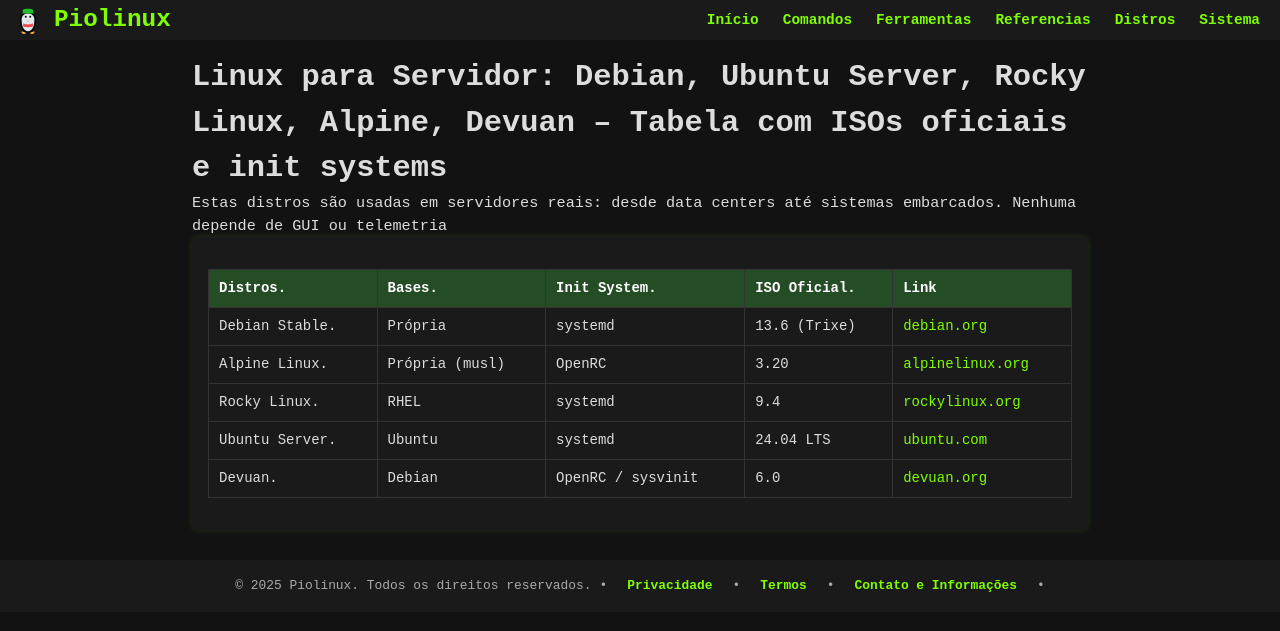
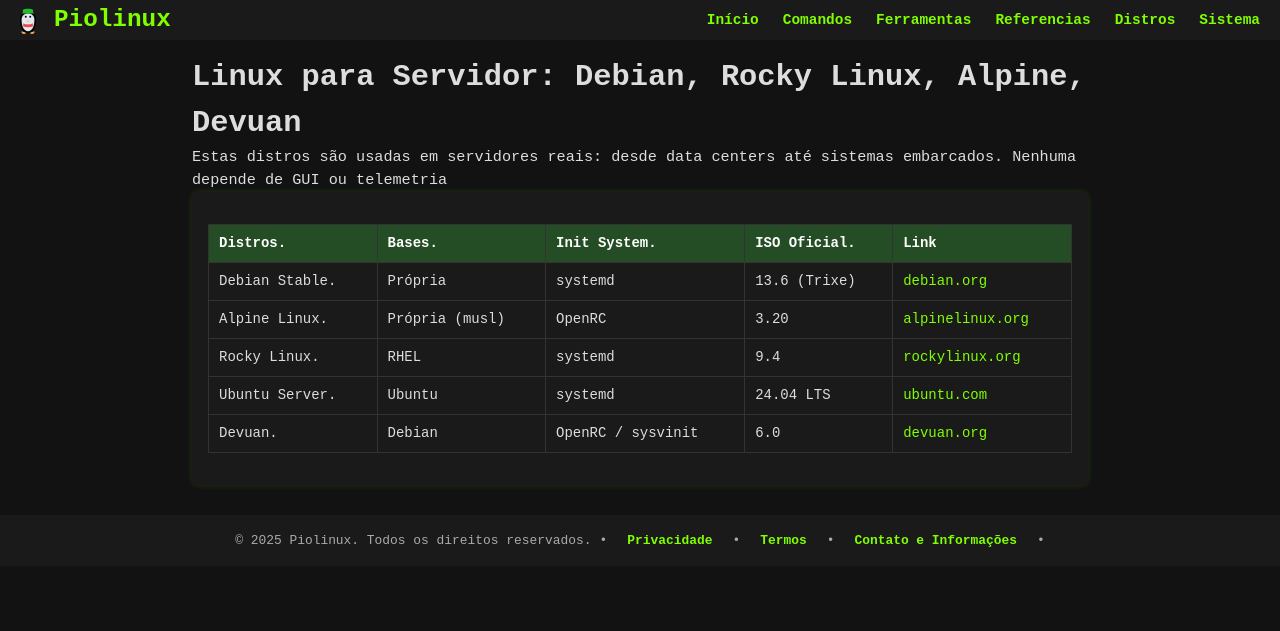
Before and after one commit to Piolinux/piolinux-site, a Jekyll site: the page built from _pages/_distros/distros-linux-para-servidor-tabela-tecnica.md, in a window 1280 px wide. Shown: the top 631 px of the page. Built offline with Jekyll 4.4.1, drawn with Linux system fonts in a browser that asks for light colours.

Commit message:
Add files via upload

```diff
--- a/_pages/_distros/distros-linux-para-servidor-tabela-tecnica.md
+++ b/_pages/_distros/distros-linux-para-servidor-tabela-tecnica.md
@@ -1,6 +1,6 @@
 ---
 layout: manual-seo
-title: "Linux para Servidor: Debian, Ubuntu Server, Rocky Linux, Alpine, Devuan – Tabela com ISOs oficiais e init systems"
+title: "Linux para Servidor: Debian, Rocky Linux, Alpine, Devuan"
 description: "Comparação técnica para servidores: Debian (systemd/sysvinit), Ubuntu Server (systemd), Rocky Linux (RHEL), Alpine (OpenRC), Devuan (sem systemd). ISOs oficiais, links diretos, ciclo de vida e uso em produção."
 permalink: /distros/servidor/
 tags:
```
Also changed, not shown: _pages/_distros/distribuicoes-linux-oficio-e-proposito.md (+1 -1 lines), _pages/_distros/distros-de-resgate-linux-isos-oficiais-e-ferramentas-tecnicas.md (+1 -1 lines), _pages/_distros/distros-linux-underground-as-rebeldes-do-pinguim.md (+1 -1 lines).
